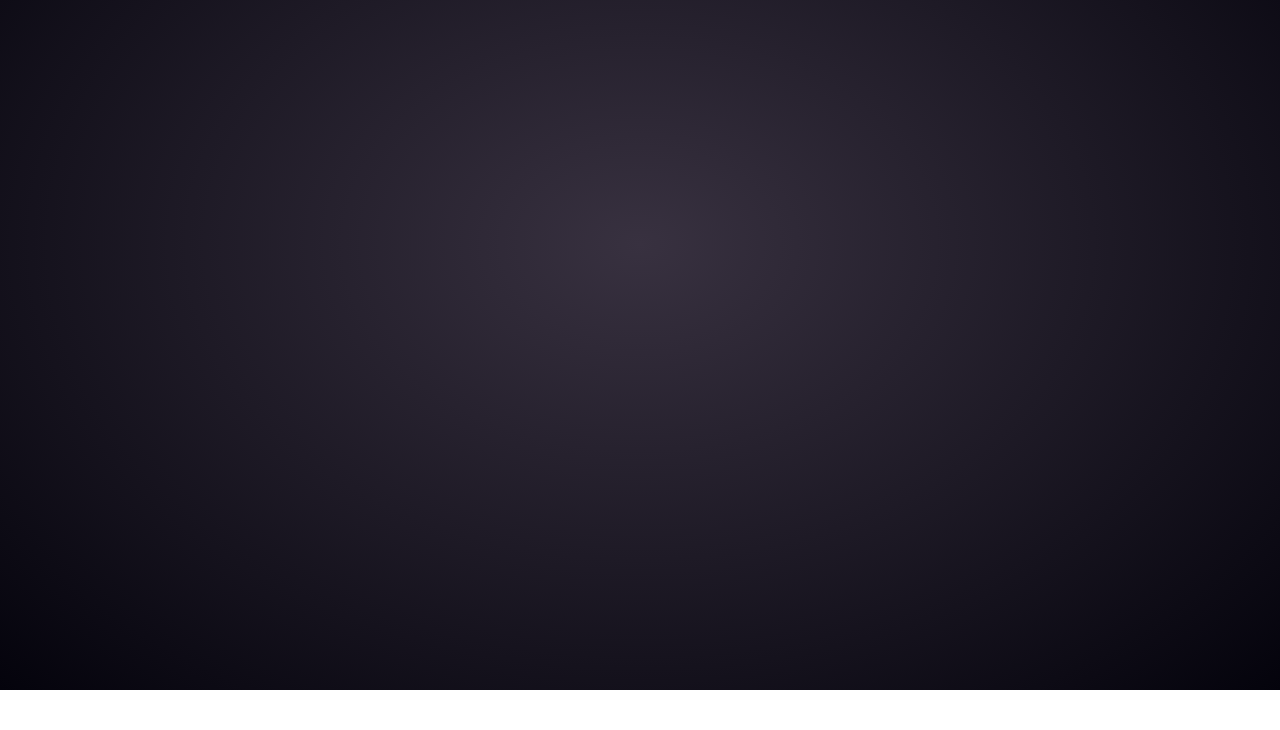
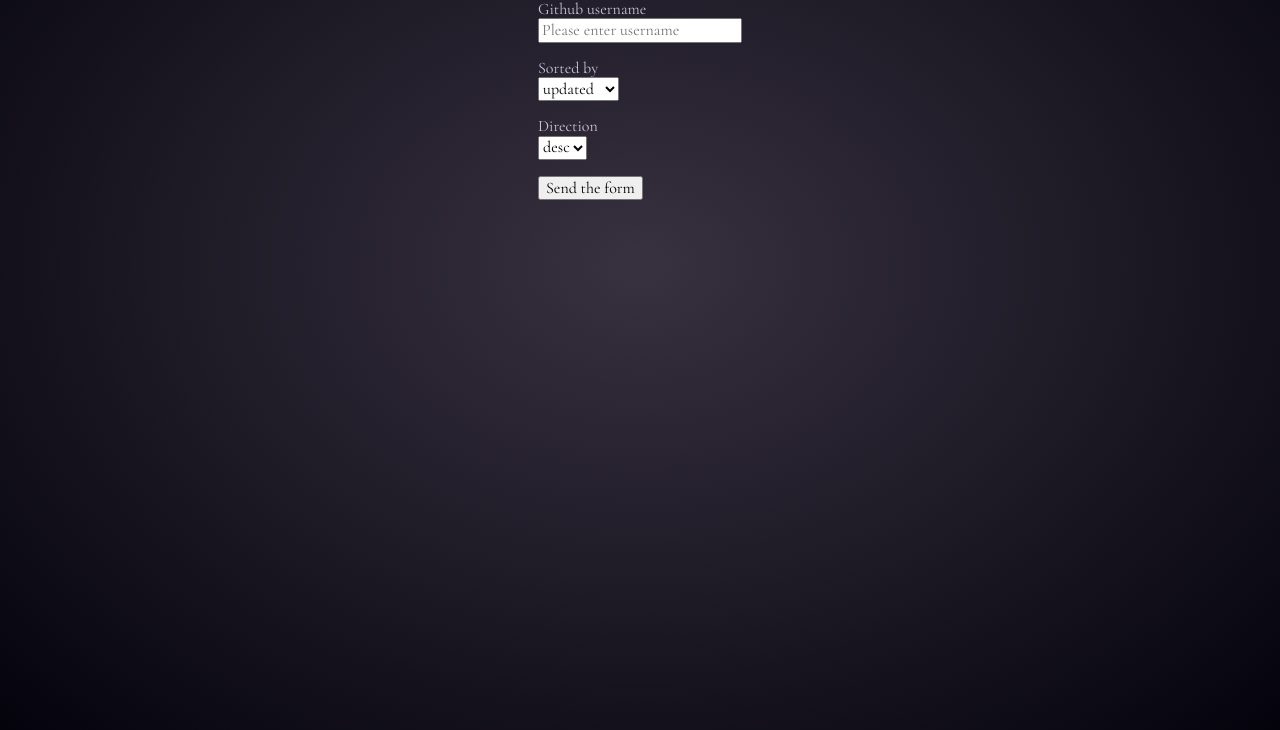
Before and after one commit to Atanvarde/wtf-api-fetch, a website: page src/content/index.html in a window 1280 px wide. Shown: the part 202-932 px from the top of the page. Before the commit the page ends 892 px from the top, so only its background shows below. Drawn offline with nearby package versions, Linux system fonts and the light colour scheme; files that its build step writes are made by us from their sources; no server answers.

Commit message:
feat: form added

```diff
--- a/src/content/index.html
+++ b/src/content/index.html
@@ -29,9 +29,33 @@
 <body>
   <main class="main">
     <header class="header">
-      <img class="header__ghlogo" src="../assets/img/GitHub-Mark/PNG/GitHub-Mark-Light-120px-plus.png" alt="github logo showing a black cat on white background" />
+      <img class="header__ghlogo" src="../assets/img/GitHub-Mark/PNG/GitHub-Mark-Light-120px-plus.png"
+        alt="github logo showing a black cat on white background" />
       <h1 class="header__title">Github repositories</h1>
     </header>
+    <form class="form">
+      <p class="form-field">
+        <label class="form-field__label" for="username">Github username</label><br>
+        <input class="form-field__input" type="text" name="username" id="username" placeholder="Please enter username"
+          required>
+      </p>
+      <p class="form-field">
+        <label class="form-field__label" for="sorted">Sorted by</label><br>
+        <select class="form-field__option" name="sorted" id="sorted">
+          <option value="user selected updated">updated</option>
+          <option value="user selected created">created</option>
+          <option value="user selected full name">full name</option>
+        </select>
+      </p>
+      <p class="form-field">
+        <label class="form-field__label" for="direction">Direction</label><br>
+        <select class="form-field__option" name="direction" id="direction">
+          <option value="user selected desc">desc</option>
+          <option value="user selected asc">asc</option>
+        </select>
+      </p>
+      <input class="form__submit" type="submit" value="Send the form">
+    </form>
     <section class="repository">
       <ul class="repository__list repository__list--js">
       </ul>
--- a/src/scss/main.scss
+++ b/src/scss/main.scss
@@ -39,7 +39,7 @@ body {
   align-items: center;
   display: flex;
   flex-direction: column;
-  margin: 30px 0;
+  margin: 50px 0;
   min-height: 100vh;
   width: 100%;
 }
```
